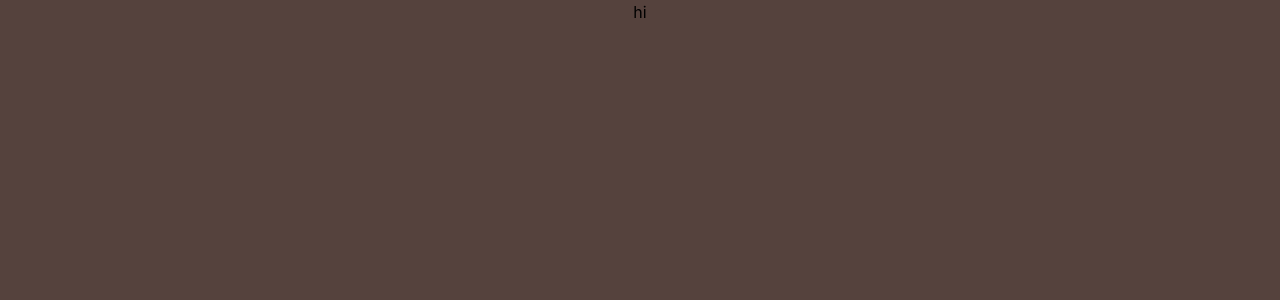
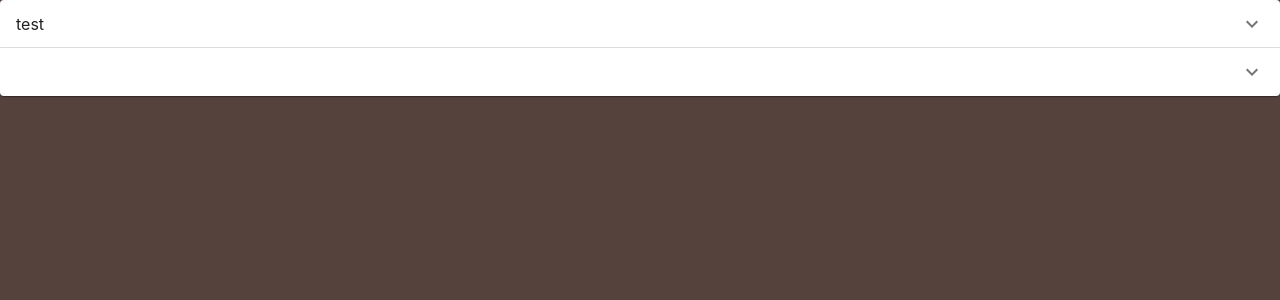
Before and after one commit to samuelymh/stock-scraper, a React (Create React App) app: page / in a window 1280 px wide. Shown: the top 300 px of the page. Built offline with nearby package versions, Linux system fonts and the light colour scheme.

Commit message:
feat: Implemented accordian component

```diff
--- a/src/App.js
+++ b/src/App.js
@@ -1,9 +1,18 @@
 import './App.css';
+
+// Components
+import Accordian from './components/Accordian/Accordian';
+
+// import { CssVarsProvider } from '@mui/joy/styles';
+// import Button from '@mui/joy/Button';
 
 function App() {
   return (
     <div className="App">
-      hi
+      <Accordian className=''/>
+      {/* <CssVarsProvider>
+        <Button>Joy UI</Button>
+      </CssVarsProvider> */}
     </div>
   );
 }
--- /dev/null
+++ b/src/components/Accordian/Accordian.js
@@ -0,0 +1,37 @@
+import * as React from 'react';
+import Accordion from '@mui/material/Accordion';
+import AccordionSummary from '@mui/material/AccordionSummary';
+import AccordionDetails from '@mui/material/AccordionDetails';
+import ExpandMoreIcon from '@mui/icons-material/ExpandMore';
+
+export default function SimpleAccordion() {
+  return (
+    <div>
+      <Accordion>
+        <AccordionSummary
+          expandIcon={<ExpandMoreIcon />}
+          aria-controls="panel1a-content"
+          id="panel1a-header"
+        >
+          test
+        </AccordionSummary>
+        <AccordionDetails>
+            Lorem ipsum dolor sit amet, consectetur adipiscing elit. Suspendisse
+            malesuada lacus ex, sit amet blandit leo lobortis eget.
+        </AccordionDetails>
+      </Accordion>
+      <Accordion>
+        <AccordionSummary
+          expandIcon={<ExpandMoreIcon />}
+          aria-controls="panel2a-content"
+          id="panel2a-header"
+        >
+        </AccordionSummary>
+        <AccordionDetails>
+            Lorem ipsum dolor sit amet, consectetur adipiscing elit. Suspendisse
+            malesuada lacus ex, sit amet blandit leo lobortis eget.
+        </AccordionDetails>
+      </Accordion>
+    </div>
+  );
+}
```
